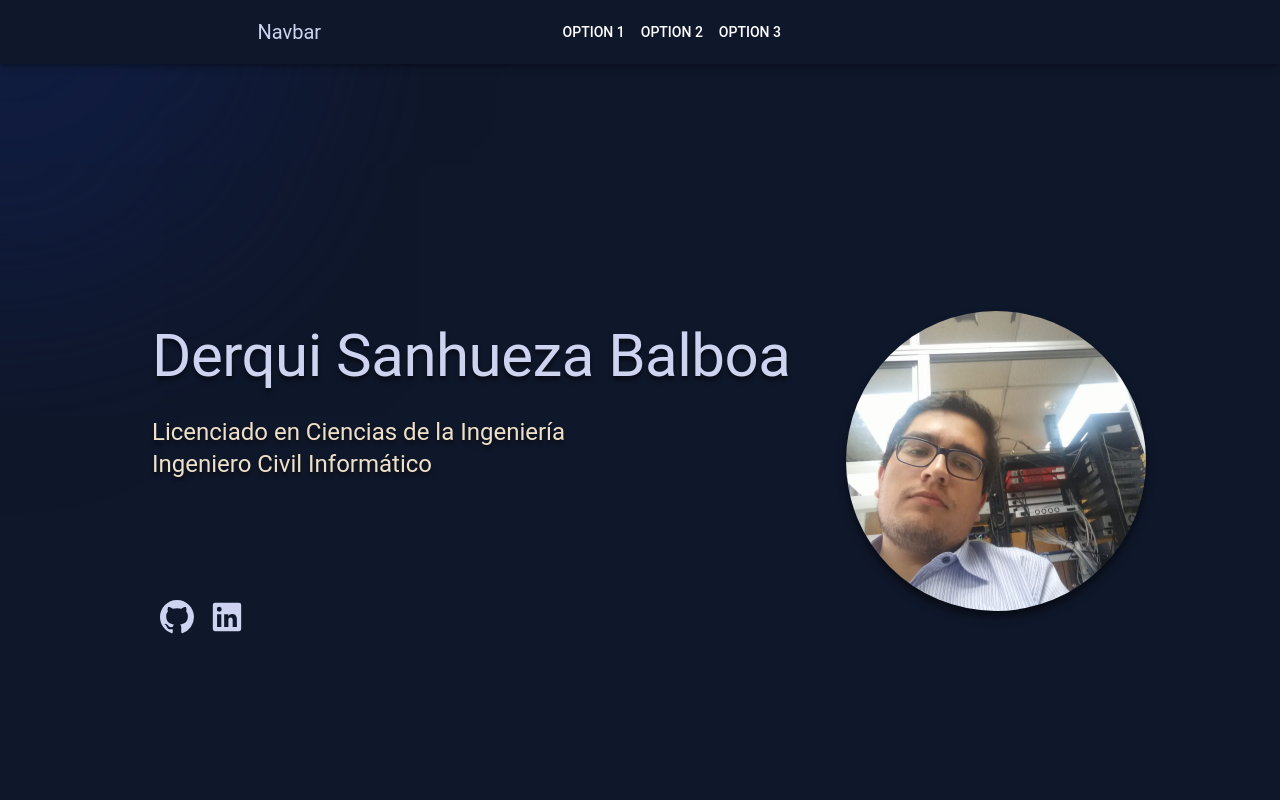
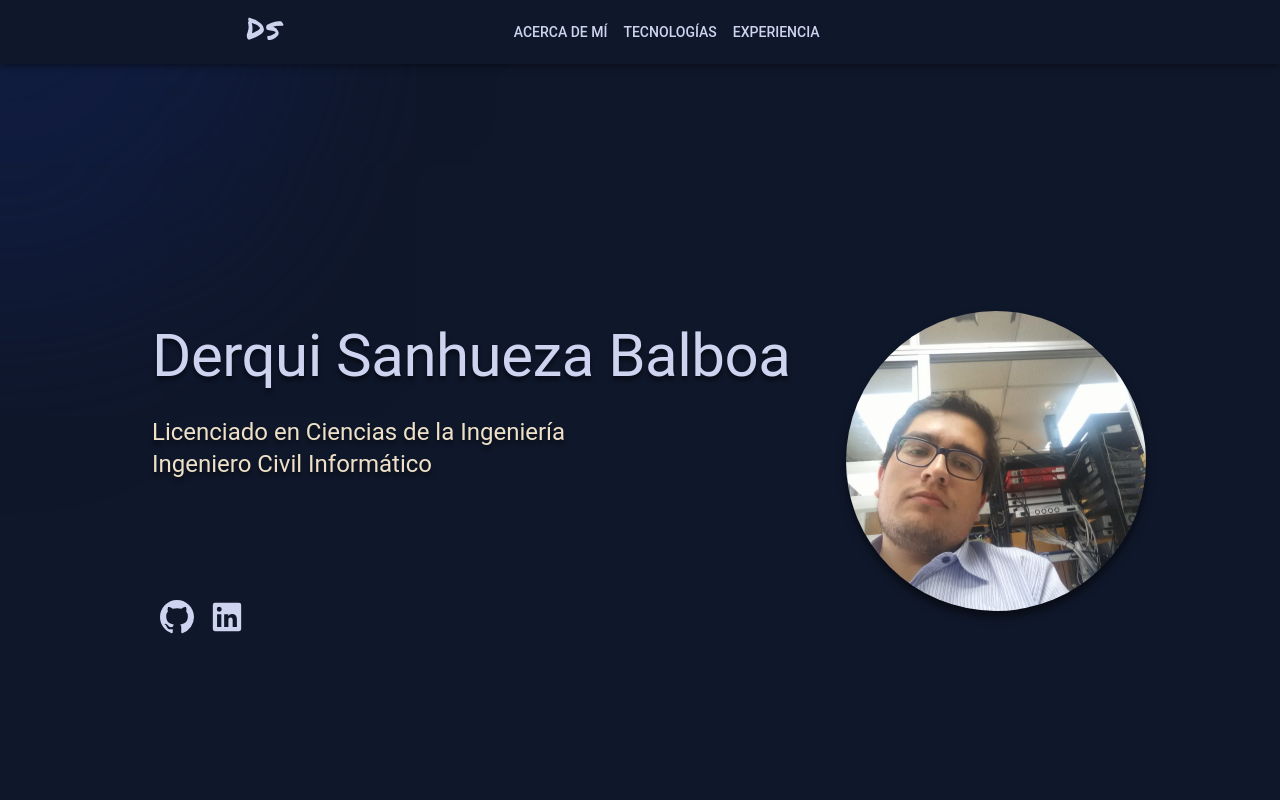
Before and after one commit to derkiab/miportfolio, a React (Create React App) app: page / in a window 1280 px wide. Shown: the top 800 px of the page. Built offline with nearby package versions, Linux system fonts and the light colour scheme.

Commit message:
Finished without projects

```diff
--- a/package.json
+++ b/package.json
@@ -13,11 +13,13 @@
     "@testing-library/user-event": "^13.5.0",
     "framer-motion": "^10.16.16",
     "react": "^18.2.0",
+    "react-chrono": "^2.3.1",
     "react-dom": "^18.2.0",
     "react-intersection-observer": "^9.5.3",
     "react-material-ui-carousel": "^3.4.2",
     "react-multi-carousel": "^2.8.4",
     "react-scripts": "5.0.1",
+    "react-scroll": "^1.9.0",
     "web-vitals": "^2.1.4"
   },
   "scripts": {
--- a/src/App.js
+++ b/src/App.js
@@ -11,6 +11,7 @@ function App() {
 
   return (
     <div className="App">
+
       <Navbar setNavbarHeight={setNavbarHeight} />
       <Description navbarHeight={navbarHeight} />
       <LightedZone />
--- a/src/components/Description.js
+++ b/src/components/Description.js
@@ -8,7 +8,7 @@ import 'react-multi-carousel/lib/styles.css';
 import { Paper } from '@mui/material';
 import IconButton from '@mui/material/IconButton';
 import Timeline from './Timeline';
-import { Card, CardContent, CardHeader, Divider, TextField } from '@mui/material';
+
 
 
 const technologies = [
@@ -121,8 +121,10 @@ function Description({ navbarHeight }) {
                     },
                 }}
             >
+                <div id='top'>
                     <Grid container spacing={2}>
                         <Grid item xs={12} sm={8}>
+
                             <Typography
                                 ref={refNombre}
                                 variant="h2"
@@ -254,6 +256,8 @@ function Description({ navbarHeight }) {
                             />
                         </Grid>
                     </Grid>
+                </div>
+                <div id="acerca">
                     <Typography
                         ref={refAcerca}
                         variant="h2"
@@ -303,6 +307,8 @@ function Description({ navbarHeight }) {
                         <br />
                         A lo largo de mi vida, he aprendido que la pasión y el trabajo duro son fundamentales para superar los obstáculos. En el campo de la ingeniería informática, estoy consciente de que el futuro traerá tanto oportunidades como desafíos. Con una mezcla de anticipación y respeto por las dificultades que puedan surgir, estoy preparado para enfrentar lo que venga.
                     </Typography>
+                </div>
+                <div id="tecnologia">
                     <Typography
                         ref={refTecnologias}
                         variant="h2"
@@ -366,9 +372,12 @@ function Description({ navbarHeight }) {
                             ))}
                         </Carousel>
                     </div>
+                </div>
                 <br />
                 <br />
                 <br />
+
+                <div id="experiencia">
                     <Typography
                         ref={refExperiencia}
                         variant="h2"
@@ -399,7 +408,7 @@ function Description({ navbarHeight }) {
                     }}>
                         <Timeline />
                     </div>
-
+                </div>
                 <Typography
                     variant="h10"
                     ref={refEnd}
--- a/src/components/Navbar.js
+++ b/src/components/Navbar.js
@@ -1,17 +1,17 @@
 import React, { useRef, useEffect, useState } from 'react';
 import AppBar from '@mui/material/AppBar';
 import Toolbar from '@mui/material/Toolbar';
-import Typography from '@mui/material/Typography';
 import Button from '@mui/material/Button';
 import useMediaQuery from '@mui/material/useMediaQuery';
 import Drawer from '@mui/material/Drawer';
 import List from '@mui/material/List';
 import ListItem from '@mui/material/ListItem';
-import { Link } from '@mui/material';
 import useScrollTrigger from '@mui/material/useScrollTrigger';
 import Slide from '@mui/material/Slide';
 import spaceTheme from '../themes/spaceTheme';
+import { Link } from 'react-scroll';
 import { ThemeProvider } from '@emotion/react';
+
 
 function HideOnScroll(props) {
   const { children, window } = props;
@@ -29,7 +29,7 @@ function HideOnScroll(props) {
 function Navbar({ setNavbarHeight }) {
   const theme = spaceTheme;
   const isMobile = useMediaQuery(theme.breakpoints.down('sm'));
-  const gradient = `linear-gradient(180deg, ${theme.palette.primary.main}, ${theme.palette.secondary.main})`;
+  //const gradient = `linear-gradient(180deg, ${theme.palette.primary.main}, ${theme.palette.secondary.main})`;
   const [drawerOpen, setDrawerOpen] = React.useState(false);
   const navbarRef = useRef(null);
   const [, setLocalNavbarHeight] = useState(0);
@@ -73,20 +73,26 @@ function Navbar({ setNavbarHeight }) {
               onClick={() => {
 
               }}
-              sx={{ color: 'inherit', textDecoration: 'none'}}
+              sx={{ color: 'inherit', textDecoration: 'none' }}
             >
-              <Typography
-                variant="h6"
-                sx={{
-                  fontFamily: 'Roboto, sans-serif',
-                  fontWeight: 'normal',
-                  color: '#ced4f0',
-                  transition: 'opacity 2.8s ease-in',
-                  opacity: 1,
+              <Link
+                to="top"
+                spy={true}
+                offset={-200}
+                smooth={true}
+                duration={1000}
+              >
+                <img
+                  src={`${process.env.PUBLIC_URL}/logo.svg`}
+                  alt="Logo"
+                  style={{
+                    height: '40px',
+                    width: 'auto',
+                    mt: '10px',
+                    cursor: 'pointer',
                   }}
-              >
-                Navbar
-              </Typography>
+                />
+              </Link>
             </Link>
             {isMobile ? (
               <>
@@ -108,13 +114,79 @@ function Navbar({ setNavbarHeight }) {
                 >
                   <List>
                     <ListItem>
-                      <Button color="secondary">Option 1</Button>
+                      <Link
+                        activeClass="active"
+                        to="acerca"
+                        spy={true}
+                        smooth={true}
+                        offset={-70}
+                        duration={500}
+                        style={{ cursor: 'pointer' }}
+                        className="nav-link"
+                      >
+                        <Button
+                          sx={{
+                            color: '#ced4f0',
+                            '&:hover': {
+                              background: 'rgba(206,212,240,0.2)',
+                              fontFamily: 'Roboto, sans-serif',
+                            },
+                          }}
+                          color="inherit"
+                        >
+                          Acerca de mí
+                        </Button>
+                      </Link>
                     </ListItem>
                     <ListItem>
-                      <Button color="inherit">Option 2</Button>
+                      <Link
+                        activeClass="active"
+                        to="tecnologia"
+                        spy={true}
+                        smooth={true}
+                        offset={-40}
+                        duration={500}
+                        style={{ cursor: 'pointer' }}
+                        className="nav-link"
+                      >
+                        <Button
+                          sx={{
+                            color: '#ced4f0',
+                            '&:hover': {
+                              background: 'rgba(206,212,240,0.2)',
+                              fontFamily: 'Roboto, sans-serif',
+                            },
+                          }}
+                          color="inherit"
+                        >
+                          Tecnologías
+                        </Button>
+                      </Link>
                     </ListItem>
                     <ListItem>
-                      <Button color="inherit">Option 3</Button>
+                      <Link
+                        activeClass="active"
+                        to="experiencia"
+                        spy={true}
+                        smooth={true}
+                        offset={-70}
+                        duration={1000}
+                        style={{ cursor: 'pointer' }}
+                        className="nav-link"
+                      >
+                        <Button
+                          sx={{
+                            color: '#ced4f0',
+                            '&:hover': {
+                              background: 'rgba(206,212,240,0.2)',
+                              fontFamily: 'Roboto, sans-serif',
+                            },
+                          }}
+                          color="inherit"
+                        >
+                          Experiencia
+                        </Button>
+                      </Link>
                     </ListItem>
                   </List>
                 </Drawer>
@@ -127,26 +199,82 @@ function Navbar({ setNavbarHeight }) {
                   flexGrow: 2,
                 }}
               >
+                <Link
+                  activeClass="active"
+                  to="acerca"
+                  spy={true}
+                  smooth={true}
+                  offset={-70}
+                  duration={1000}
+                  style={{ cursor: 'pointer' }}
+                  className="nav-link"
+                >
                   <Button
                     sx={{
-                    color: 'inherit',
+                      color: '#ced4f0',
                       '&:hover': {
-                      background: gradient,
+                        background: 'rgba(206,212,240,0.2)',
+                        fontFamily: 'Roboto, sans-serif',
                       },
                     }}
                     color="inherit"
                   >
-                  Option 1
+                    Acerca de mí
                   </Button>
-                <Button color="inherit">Option 2</Button>
-                <Button color="inherit">Option 3</Button>
+                </Link>
+                <Link
+                  activeClass="active"
+                  to="tecnologia"
+                  spy={true}
+                  smooth={true}
+                  offset={-70}
+                  duration={1000}
+                  style={{ cursor: 'pointer' }}
+                  className="nav-link"
+                >
+                  <Button
+                    sx={{
+                      color: '#ced4f0',
+                      '&:hover': {
+                        background: 'rgba(206,212,240,0.2)',
+                        fontFamily: 'Roboto, sans-serif',
+                      },
+                    }}
+                    color="inherit"
+                  >
+                    Tecnologías
+                  </Button>
+                </Link>
+                <Link
+                  activeClass="active"
+                  to="experiencia"
+                  spy={true}
+                  smooth={true}
+                  offset={-70}
+                  duration={1000}
+                  style={{ cursor: 'pointer' }}
+                  className="nav-link"
+                >
+                  <Button
+                    sx={{
+                      color: '#ced4f0',
+                      '&:hover': {
+                        background: 'rgba(206,212,240,0.2)',
+                        fontFamily: 'Roboto, sans-serif',
+                      },
+                    }}
+                    color="inherit"
+                  >
+                    Experiencia
+                  </Button>
+                </Link>
               </div>
             )}
             <div style={{ flexGrow: 1 }}></div>
           </Toolbar>
         </AppBar>
       </HideOnScroll>
-    </ThemeProvider>
+    </ThemeProvider >
   );
 }
 
```
Also changed, not shown: public/logo.svg (added), 1 other file (tests, documents, lock files or other folders). Lines whose indentation alone changed are shown as unchanged.
